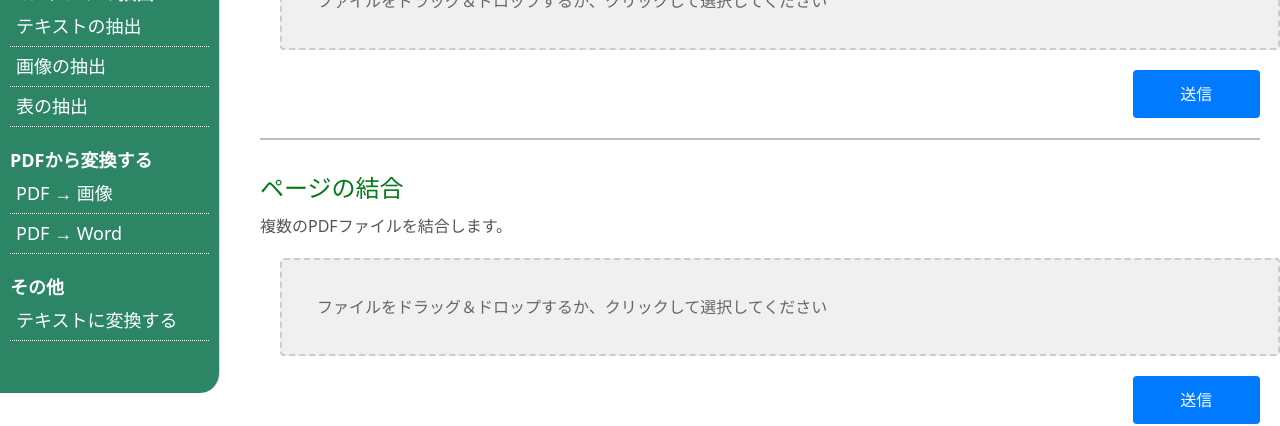
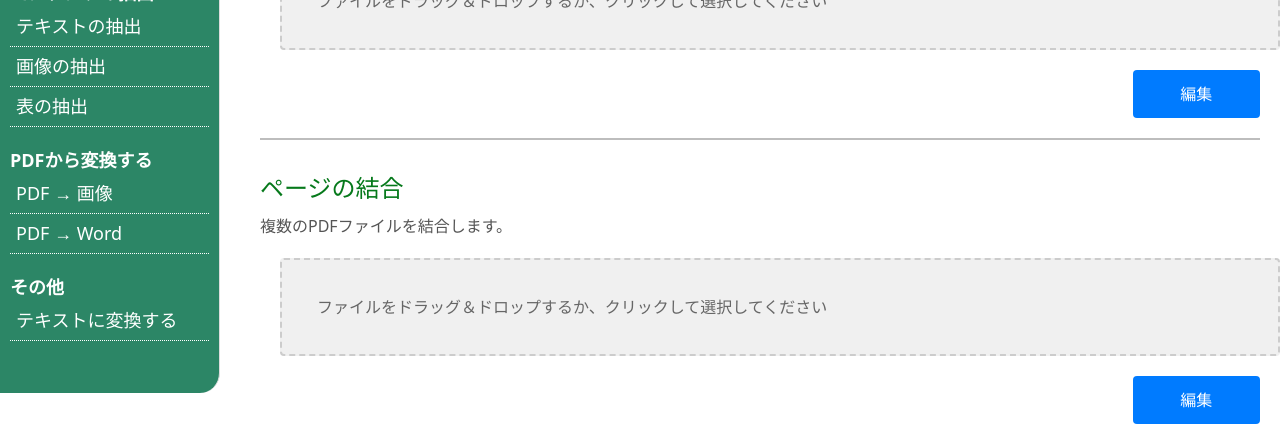
Before and after one commit to yonep3904/pdf-editor, a Next.js app in the folder frontend/: page / in a window 1280 px wide. Shown: the part 377-803 px from the top of the page. Built offline with nearby package versions, Linux system fonts and the light colour scheme.

Commit message:
UI(ボタン)の変更

```diff
--- a/frontend/components/edit_form/editor.jsx
+++ b/frontend/components/edit_form/editor.jsx
@@ -123,7 +123,7 @@ const Editor = forwardRef(
             disabled={isSubmitting}
             className={style.submitButton}
           >
-            {isSubmitting ? "処理中..." : "送信"}
+            {isSubmitting ? "処理中..." : "編集"}
           </button>
         </div>
       </form>
```
